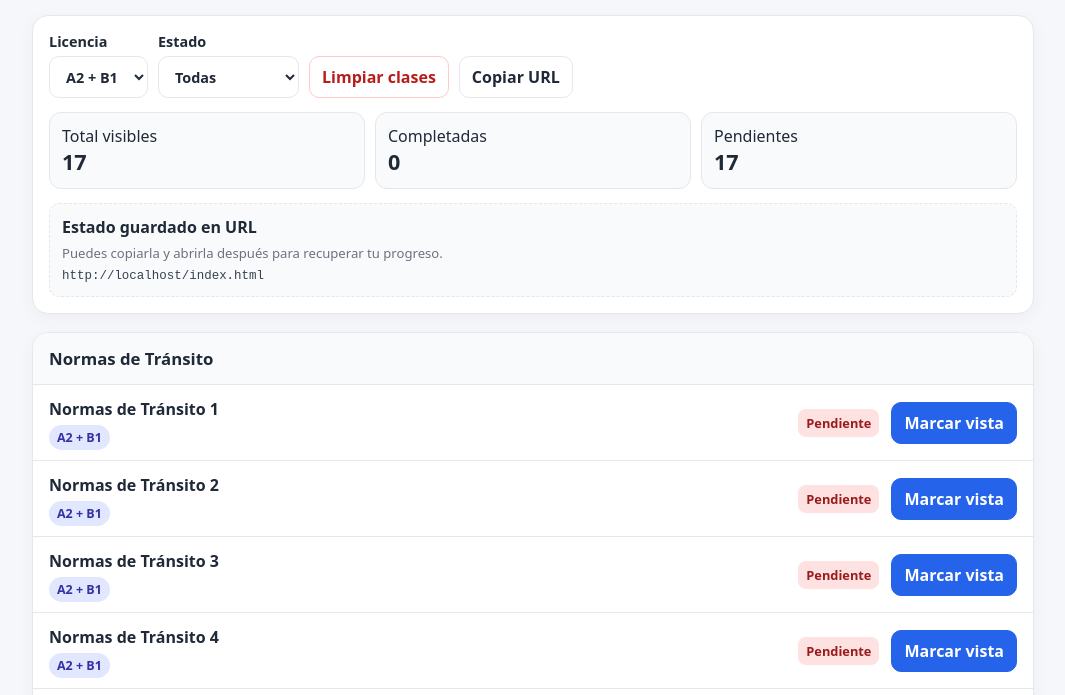
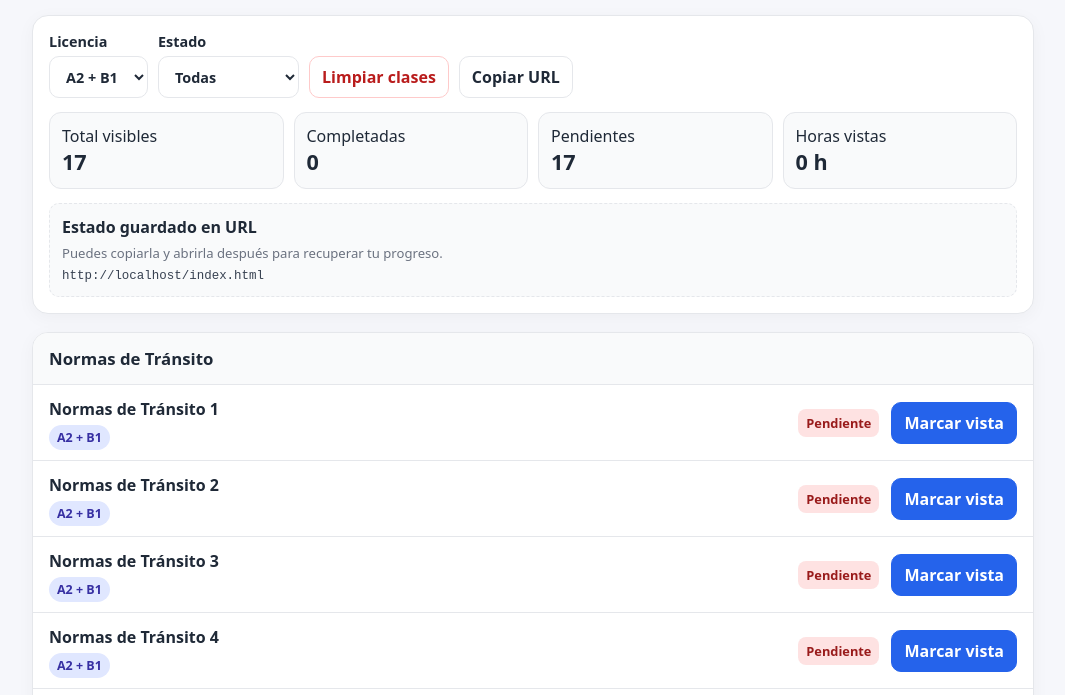
Before and after one commit to alecodev/control-clases-conduccion, a plain HTML site: page index.html in a window 1280 px wide. Shown: the part 105-800 px from the top of the page, without its empty margins (107-1172 px from the left). Drawn offline with Linux system fonts and the light colour scheme.

Commit message:
Update README and index.html to include class hours tracking and adjust layout

```diff
--- a/index.html
+++ b/index.html
@@ -28,7 +28,7 @@
   button.primary{background:var(--accent);color:white;border-color:var(--accent)}
   button.primary:hover{background:var(--accent2)}
   button.danger{background:#fff;color:#b91c1c;border-color:#fecaca}
-  .stats{display:grid;grid-template-columns:repeat(3,1fr);gap:10px;margin-top:14px}
+  .stats{display:grid;grid-template-columns:repeat(4,1fr);gap:10px;margin-top:14px}
   .stat{border-radius:12px;padding:12px;background:#f9fafb;border:1px solid var(--border)}
   .stat b{display:block;font-size:1.35rem}
   .groups{display:grid;gap:16px}
@@ -88,6 +88,7 @@
       <div class="stat"><span>Total visibles</span><b id="totalCount">0</b></div>
       <div class="stat"><span>Completadas</span><b id="doneCount">0</b></div>
       <div class="stat"><span>Pendientes</span><b id="missingCount">0</b></div>
+      <div class="stat"><span>Horas vistas</span><b id="hoursCount">0 h</b></div>
     </div>
 
     <div class="urlbox">
@@ -124,6 +125,8 @@ const CLASSES = [
   {id:"ta2", group:"Teoría Específica", name:"Teoría Específica A2", licenses:["A2"]},
   {id:"tb1", group:"Teoría Específica", name:"Teoría Específica B1-C1", licenses:["B1"]}
 ];
+
+const CLASS_DURATION_HOURS = 2;
 
 const groupOrder = [
   "Normas de Tránsito",
@@ -239,6 +242,7 @@ function render(){
   document.getElementById("totalCount").textContent = relevant.length;
   document.getElementById("doneCount").textContent = doneRelevant.length;
   document.getElementById("missingCount").textContent = relevant.length - doneRelevant.length;
+  document.getElementById("hoursCount").textContent = `${doneRelevant.length * CLASS_DURATION_HOURS} h`;
   document.getElementById("urlText").textContent = location.href;
 
   document.querySelectorAll(".toggle").forEach(btn => {
```
Also changed, not shown: 1 other file.
